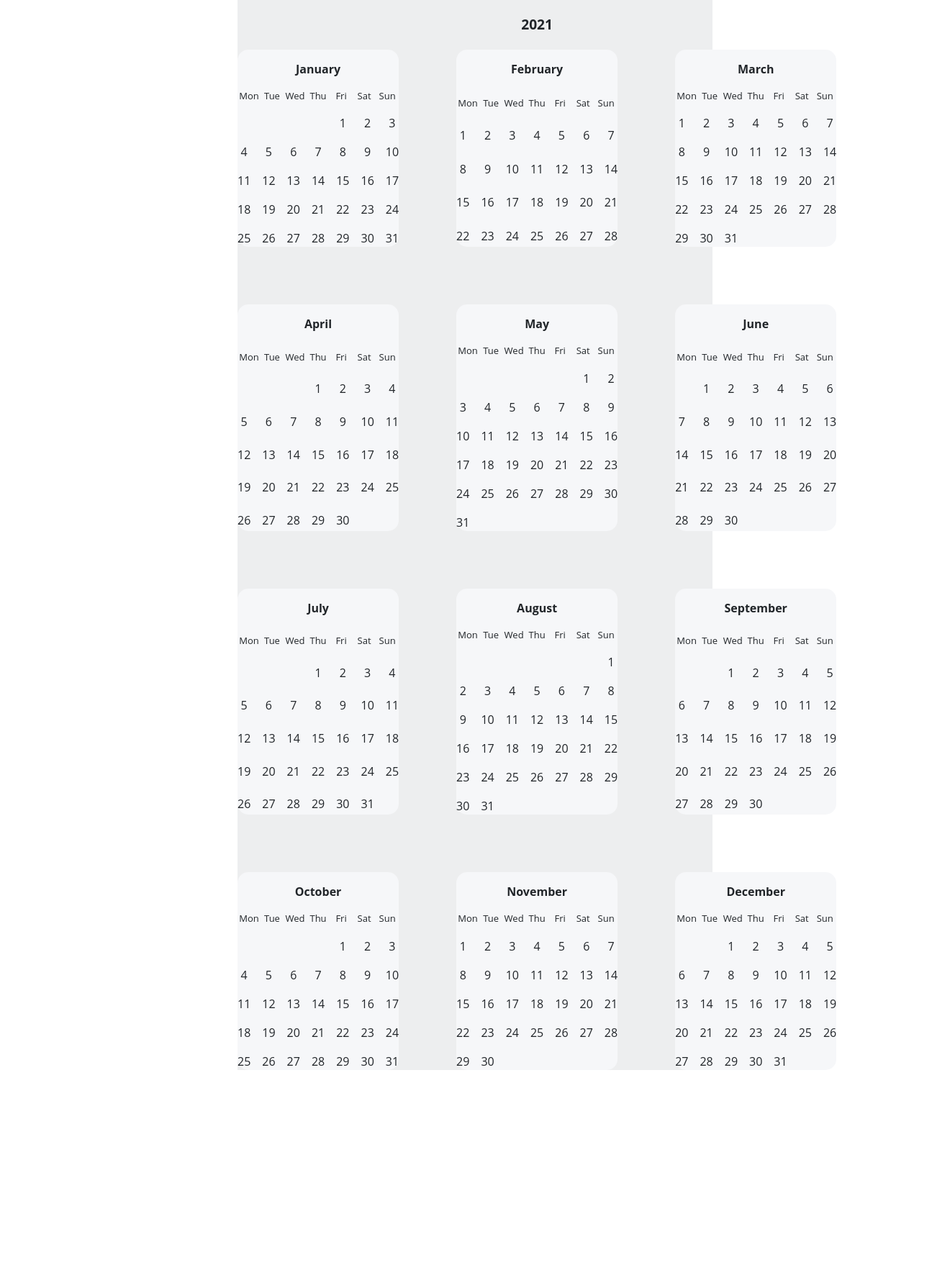
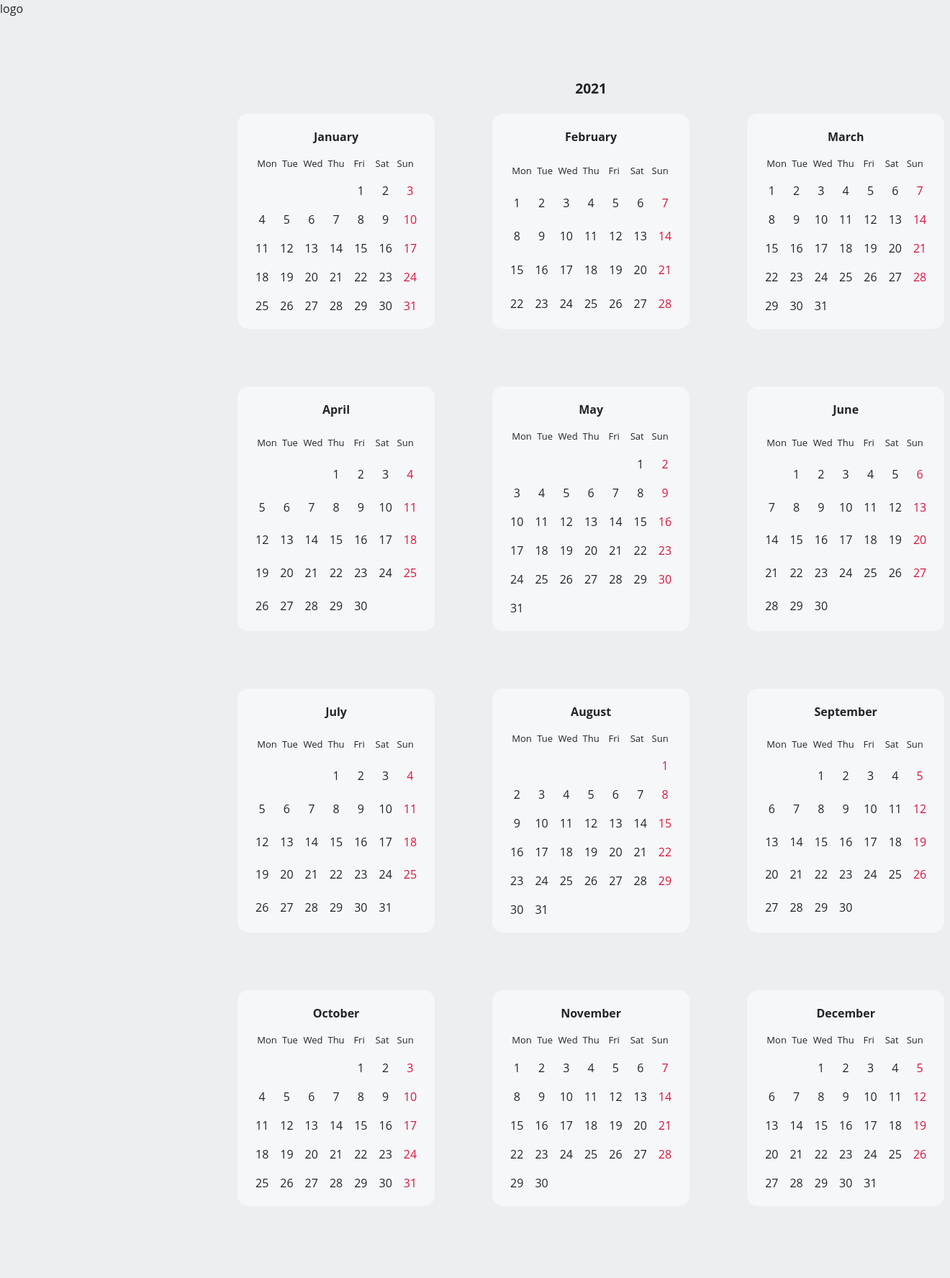
Before and after one commit to innerself/duties, a Django app: page /calendar/ in a window 1320 px wide. Shown: the whole page at 72% size. Before the commit the page ends 1487 px from the top, so only its background shows below. Run offline with Django 3.2, Linux system fonts and the light colour scheme; the visitor is signed in with stand-in values (Sample User, id 1); some libraries are stand-ins or nearby versions.

Commit message:
Minor improvements

```diff
--- a/duties/static/duties/css/base.css
+++ b/duties/static/duties/css/base.css
@@ -1,3 +1,6 @@
 body {
+  display: grid;
+  grid-template-rows: 1fr 19fr;
   font-family: 'Open Sans', 'sans-serif';
+  background-color: #edeeef;
 }
--- a/duties/static/duties/css/calendar.css
+++ b/duties/static/duties/css/calendar.css
@@ -1,4 +1,9 @@
+.header-wrapper {
+  grid-row: 1;
+}
+
 .calendar-wrapper {
+  grid-row: 2;
   width: 50%;
   display: grid;
   justify-self: center;
@@ -36,7 +41,7 @@
   grid-row-gap: 1em;
   background-color: #f6f7f9;
   border-radius: 15px;
-
+  padding: 5px 25px 20px 25px;
 }
 
 .month-weekdays {
@@ -62,3 +67,7 @@
   justify-content: center;
   align-items: center;
 }
+
+.sunday {
+  color: crimson;
+}
--- a/duties/templates/duties/base.html
+++ b/duties/templates/duties/base.html
@@ -11,6 +11,7 @@
   {% block extrahead %}{% endblock extrahead %}
 </head>
 <body>
-  {% block main %}{% endblock main %}
+{% block header %}{% endblock %}
+{% block main %}{% endblock %}
 </body>
 </html>
--- a/duties/templates/duties/calendar.html
+++ b/duties/templates/duties/calendar.html
@@ -3,6 +3,9 @@
 {% block extrahead %}
   <link rel="stylesheet" type="text/css" href="{% static 'duties/css/calendar.css' %}">
 {% endblock extrahead %}
+{% block header %}
+  <div class="header-wrapper">logo</div>
+{% endblock %}
 {% block main %}
   <div class="calendar-wrapper">
     {% for year_num, months in calendar.items %}
@@ -14,6 +17,7 @@
               <div class="month-name">{{ month_num|month_name }}</div>
               <div class="month-weekdays">
                 {% for weekday in weekheader %}
+                  {# TODO Sunday weekday should be also red #}
                   <div class="weekday">{{ weekday }}</div>
                 {% endfor %}
               </div>
@@ -21,7 +25,11 @@
                 <div class="week">
                   {% for day in week %}
                     {% if day.month == month_num %}
-                      <div id="{{ day.isoformat }}" class="day">{{ day.day }}</div>
+                      {% if day.isoweekday == 7 %}  {# TODO Can this be done more accurate? #}
+                        <div id="{{ day.isoformat }}" class="day sunday">{{ day.day }}</div>
+                      {% else %}
+                        <div id="{{ day.isoformat }}" class="day">{{ day.day }}</div>
+                      {% endif %}
                     {% else %}
                       <div class="day">&nbsp</div>
                     {% endif %}
```
